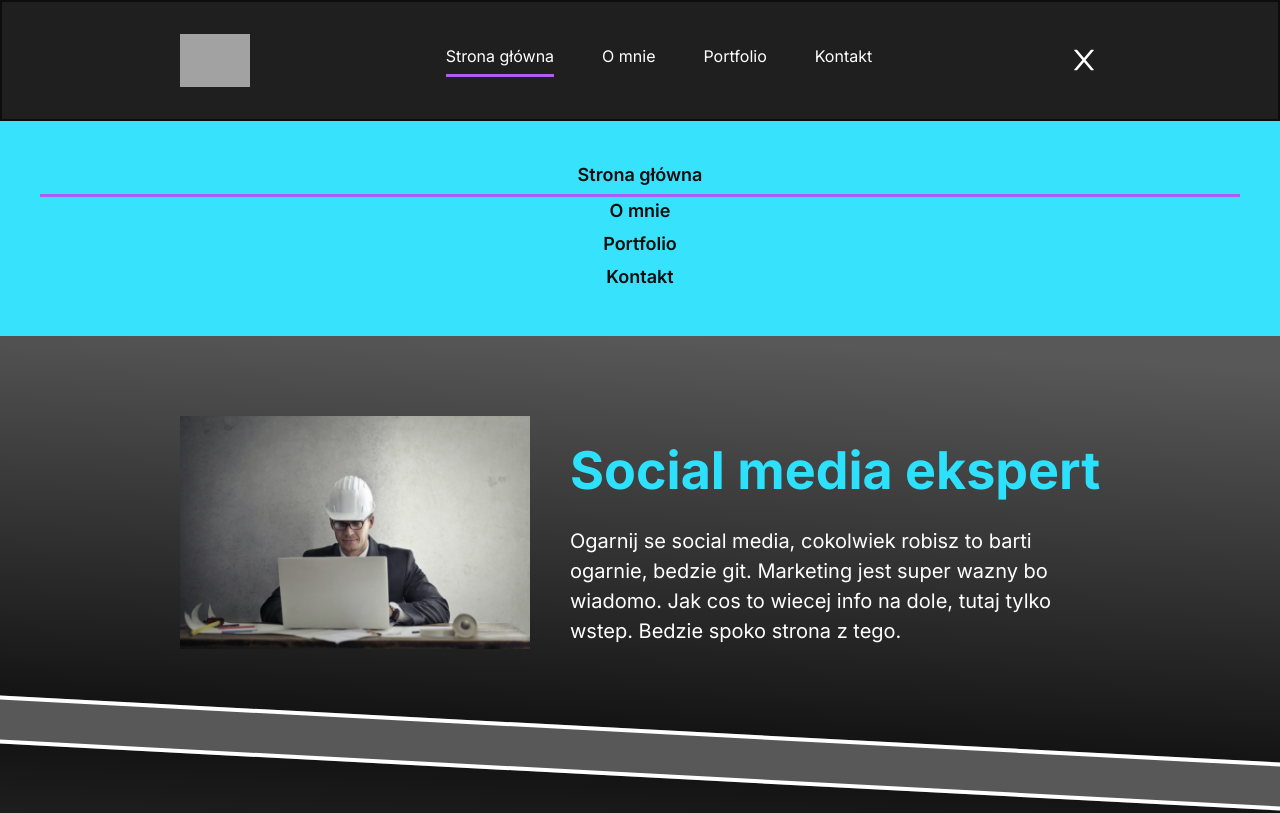
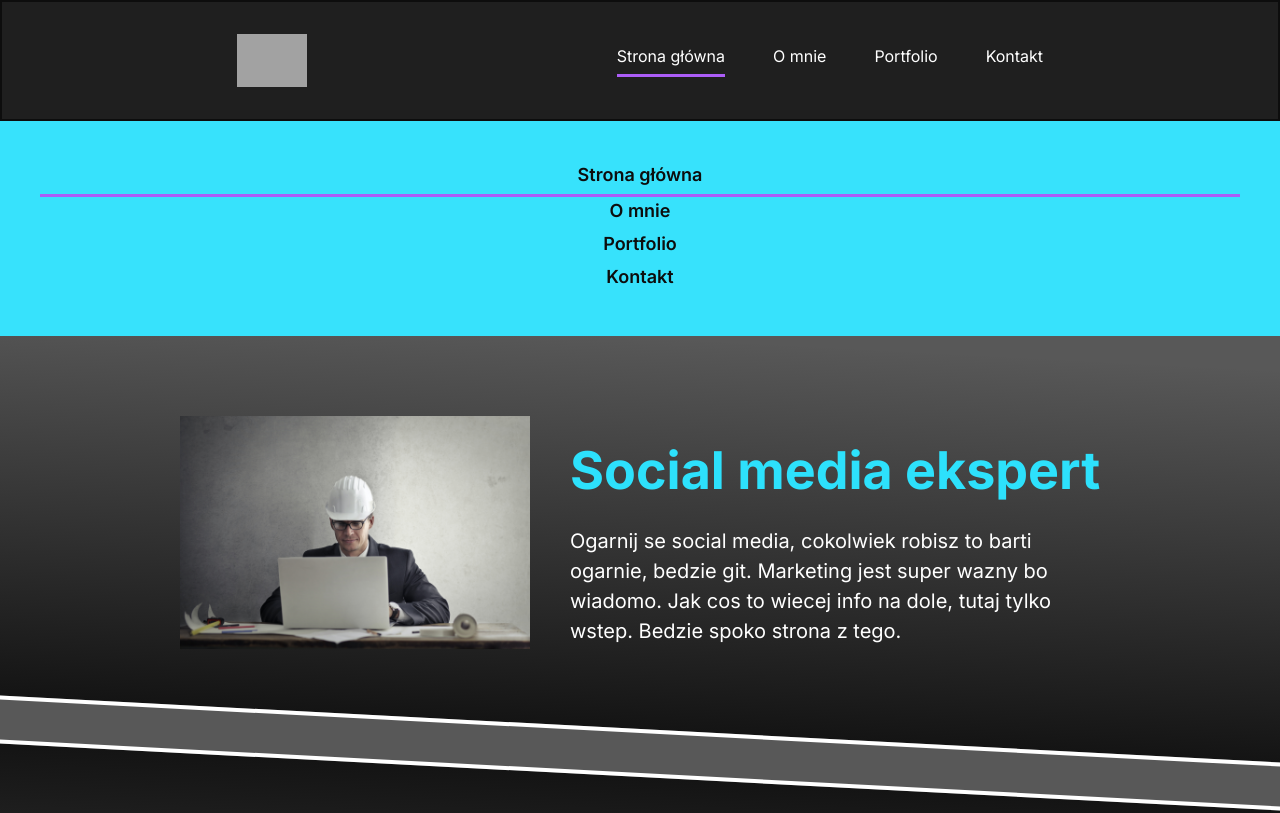
Before and after one commit to MateuszKuruc/marketing-portfolio, a Next.js app in the folder marketing-portfolio/: page / in a window 1280 px wide. Shown: the top 813 px of the page. Built offline with nearby package versions, Linux system fonts and the light colour scheme; grey boxes are pictures that could not be loaded.

Commit message:
fix nav bar behaviour on changes between large and small screen

```diff
--- a/marketing-portfolio/src/components/NavBar.tsx
+++ b/marketing-portfolio/src/components/NavBar.tsx
@@ -91,7 +91,7 @@ const NavBar = () => {
           <AiOutlineClose
             color="white"
             onClick={() => setShowMobileMenu(!showMobileMenu)}
-            className="bold-32"
+            className="bold-32 lg:hidden"
           />
         ) : (
           <AiOutlineMenu
```
